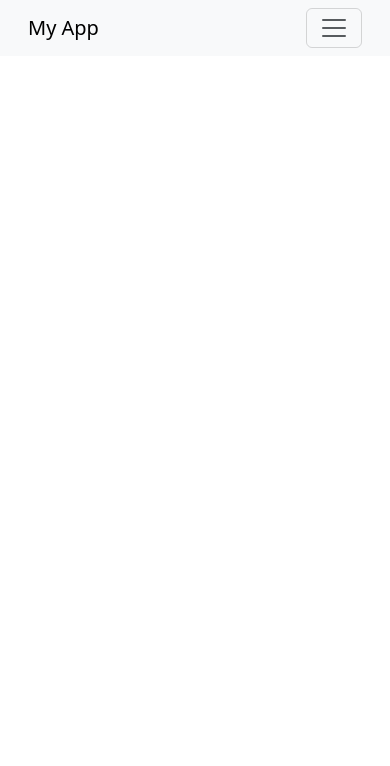
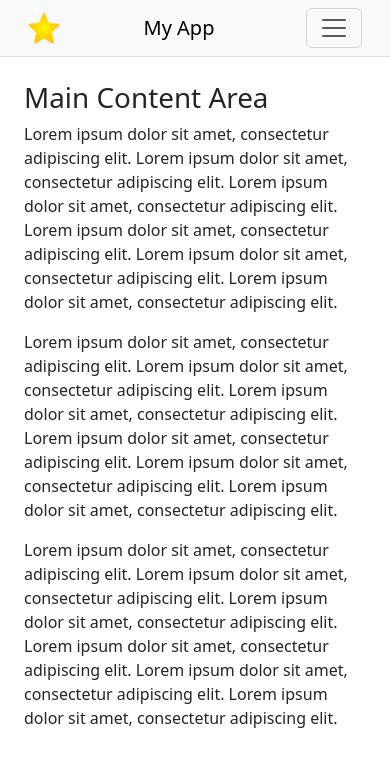
Before and after one commit to argenisosorio/bootstrap-5-dashboard-example, a plain HTML site: page index.html in a window 390 px wide. Drawn offline with Linux system fonts and the light colour scheme.

Commit message:
Update styles

```diff
--- a/index.html
+++ b/index.html
@@ -6,6 +6,7 @@
     <meta name="description" content="">
     <meta name="author" content="Mark Otto, Jacob Thornton, and Bootstrap contributors">
     <meta name="generator" content="Hugo 0.84.0">
+    <link rel="icon" href="static/estrella.png" type="image/png">
     <title>Bootstrap Dashboard</title>
     <!-- Bootstrap core CSS -->
     <link href="static/bootstrap.min.css" rel="stylesheet">
@@ -15,8 +16,19 @@
     <link rel="stylesheet" href="static/bootstrap-icons.min.css" type="text/css"/>
   </head>
   <body>
-    <nav class="navbar bg-body-tertiary d-lg-none px-3">
+    <!-- Navbar  -->
+    <nav
+      class="navbar bg-body-tertiary d-lg-none px-3 w-100"
+      style="border-bottom: 1px solid rgba(0, 0, 0, 0.1);"
+    >
       <div class="container-fluid">
+        <img
+          src="static/estrella.png"
+          alt="logo"
+          width="32"
+          height="32"
+          class="me-2"
+        >
         <span class="navbar-brand mb-0 h1 fs-5">My App</span>
         <button
           class="navbar-toggler"
@@ -30,7 +42,10 @@
         </button>
       </div>
     </nav>
+    <!-- End Navbar  -->
 
+    <!-- Main content area with sidebar and main content -->
+    <main>
       <!-- Sidebar -->
       <div
         class="
@@ -44,13 +59,13 @@
         <a
           href="/"
           class="
-          d-none d-lg-flex align-items-center mb-3 mb-md-0 me-md-auto link-dark
-          text-decoration-none
+            d-none d-lg-flex align-items-center mb-3 mb-md-0 me-md-auto
+            link-dark text-decoration-none
           "
         >
           <img
             src="static/estrella.png"
-          alt=""
+            alt="logo"
             width="32"
             height="32"
             class="me-2"
@@ -60,33 +75,31 @@
         <hr>
         <ul class="nav nav-pills flex-column mb-auto">
           <li>
-          <a href="#" class="nav-link active">
+            <a
+              href="#"
+              class="nav-link active"
+            >
               <i class="bi bi-eye me-2" width="16" height="16"></i>
               Dashboard
             </a>
           </li>
           <li>
             <a href="#" class="nav-link link-dark">
-            <i class="bi bi-calendar me-2" width="16" height="16"></i>
-            Calendar
+              <i class="bi bi-calendar me-2" width="16" height="16"></i>Calendar
             </a>
           </li>
           <li>
             <a href="#" class="nav-link link-dark">
-            <i class="bi bi-grid me-2" width="16" height="16"></i>
-            Strides
+              <i class="bi bi-grid me-2" width="16" height="16"></i>Strides
             </a>
           </li>
           <li>
             <a href="#" class="nav-link link-dark">
-            <i class="bi bi-people me-2" width="16" height="16"></i>
-            Customers
+              <i class="bi bi-people me-2" width="16" height="16"></i>Customers
             </a>
           </li>
         </ul>
-
         <hr>
-
         <div class="dropdown">
           <a
             href="#"
@@ -99,7 +112,9 @@
             aria-expanded="false"
           >
             <i class="bi bi-people me-2" width="16" height="16"></i>
-          <strong>Usuario</strong>
+            <strong>
+              Usuario
+            </strong>
           </a>
           <ul
             class="dropdown-menu text-small shadow"
@@ -113,6 +128,41 @@
         </div>
       </div>
       <!-- End Sidebar -->
+
+      <!-- Main Content Area -->
+      <div class="flex-grow-1 p-4" style="overflow-y: auto; height: 100vh;">
+        <h1>Main Content Area</h1>
+
+        <p>
+          Lorem ipsum dolor sit amet, consectetur adipiscing elit.
+          Lorem ipsum dolor sit amet, consectetur adipiscing elit.
+          Lorem ipsum dolor sit amet, consectetur adipiscing elit.
+          Lorem ipsum dolor sit amet, consectetur adipiscing elit.
+          Lorem ipsum dolor sit amet, consectetur adipiscing elit.
+          Lorem ipsum dolor sit amet, consectetur adipiscing elit.
+        </p>
+
+        <p>
+          Lorem ipsum dolor sit amet, consectetur adipiscing elit.
+          Lorem ipsum dolor sit amet, consectetur adipiscing elit.
+          Lorem ipsum dolor sit amet, consectetur adipiscing elit.
+          Lorem ipsum dolor sit amet, consectetur adipiscing elit.
+          Lorem ipsum dolor sit amet, consectetur adipiscing elit.
+          Lorem ipsum dolor sit amet, consectetur adipiscing elit.
+        </p>
+
+        <p>
+          Lorem ipsum dolor sit amet, consectetur adipiscing elit.
+          Lorem ipsum dolor sit amet, consectetur adipiscing elit.
+          Lorem ipsum dolor sit amet, consectetur adipiscing elit.
+          Lorem ipsum dolor sit amet, consectetur adipiscing elit.
+          Lorem ipsum dolor sit amet, consectetur adipiscing elit.
+          Lorem ipsum dolor sit amet, consectetur adipiscing elit.
+        </p>
+      </div>
+      <!-- End Main Content Area -->
+    </main>
+    <!-- End Main content area with sidebar and main content -->
   </body>
 
   <!-- Bootstrap JS -->
```
Also changed, not shown: static/sidebars.css (+0 -10 lines). Lines whose indentation alone changed are shown as unchanged.
